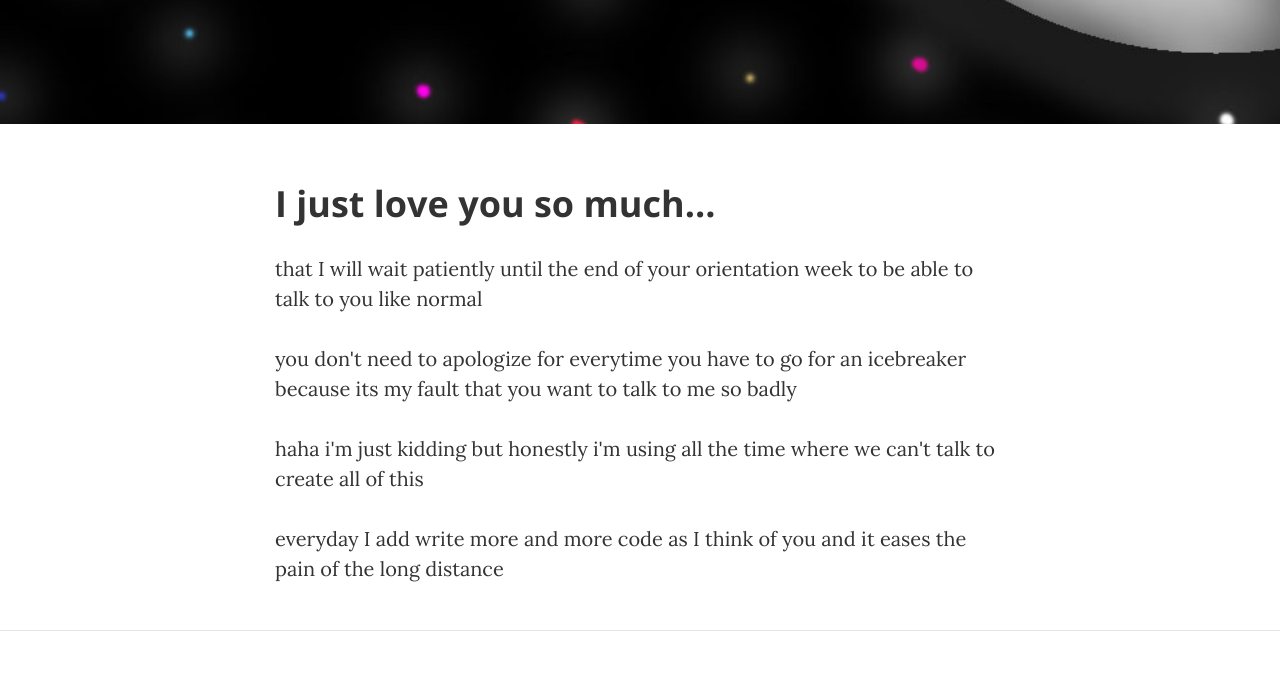
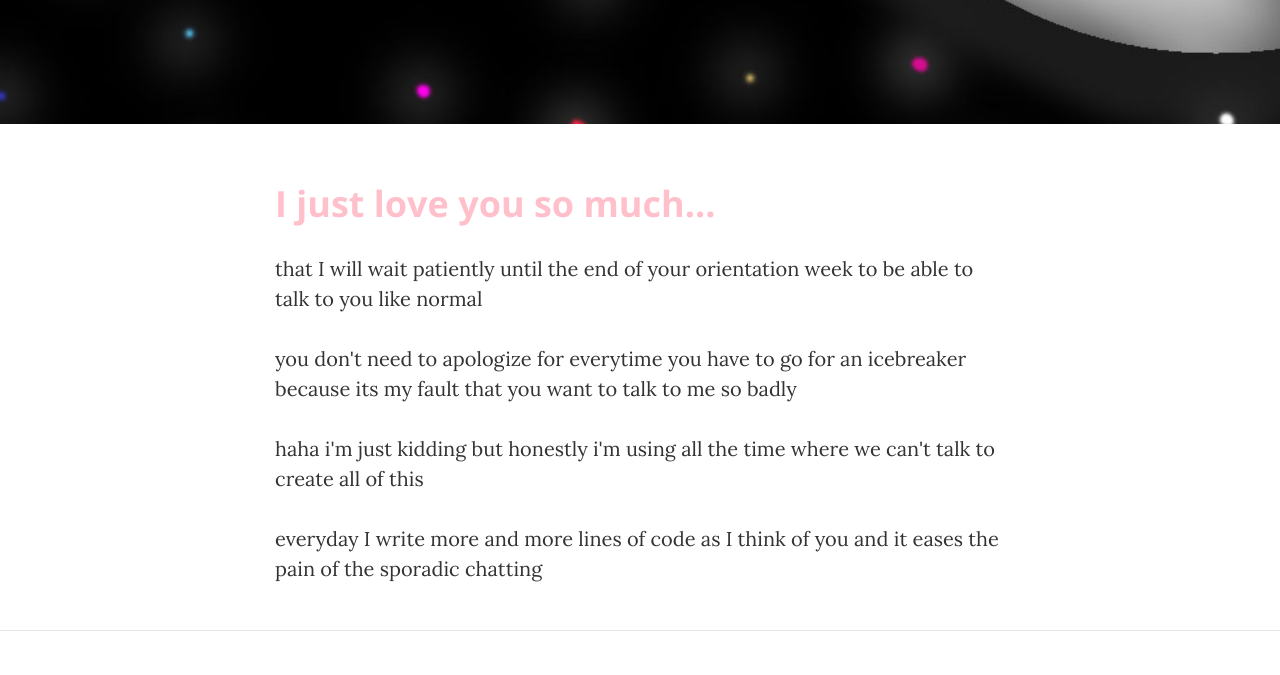
Before and after one commit to jiyingqi/jiyingqi.github.io, a website: page scss/horb/alyssahome.html in a window 1280 px wide. Shown: the part 400-1075 px from the top of the page. Drawn offline with nearby package versions, Linux system fonts and the light colour scheme; files that its build step writes are made by us from their sources.

Commit message:
initial commits

```diff
--- a/scss/horb/alyssahome.html
+++ b/scss/horb/alyssahome.html
@@ -72,7 +72,7 @@
     <div class="container">
       <div class="row">
         <div class="col-lg-8 col-md-10 mx-auto">
-          <h2 class="section-heading">I just love you so much...</h2>
+          <h2 style="color:pink" class="section-heading">I just love you so much...</h2>
           <p>
             that I will wait patiently until the end of your orientation week to be able to talk to you like normal
           </p>
@@ -83,7 +83,7 @@
             haha i'm just kidding but honestly i'm using all the time where we can't talk to create all of this
           </p>
           <p>
-            everyday I add write more and more code as I think of you and it eases the pain of the long distance
+            everyday I write more and more lines of code as I think of you and it eases the pain of the sporadic chatting
           </p>
         </div>
       </div>
```
